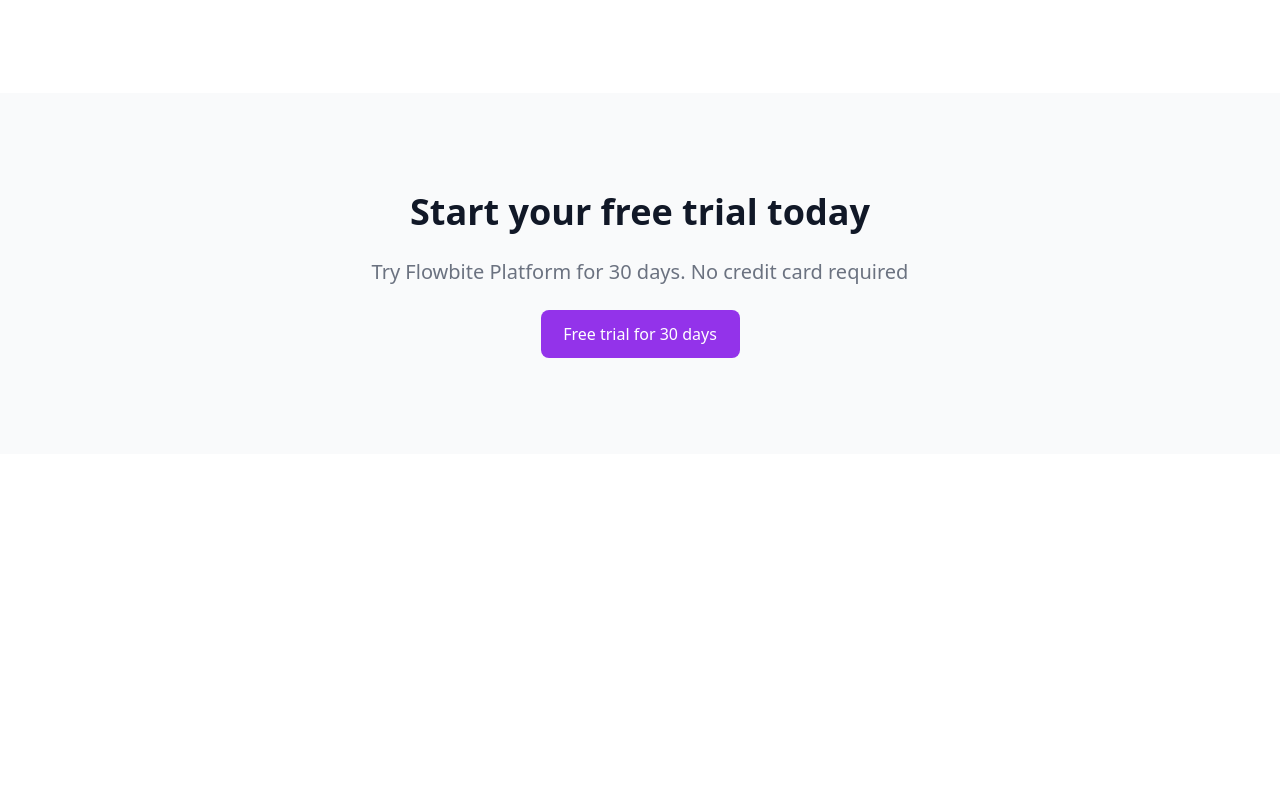
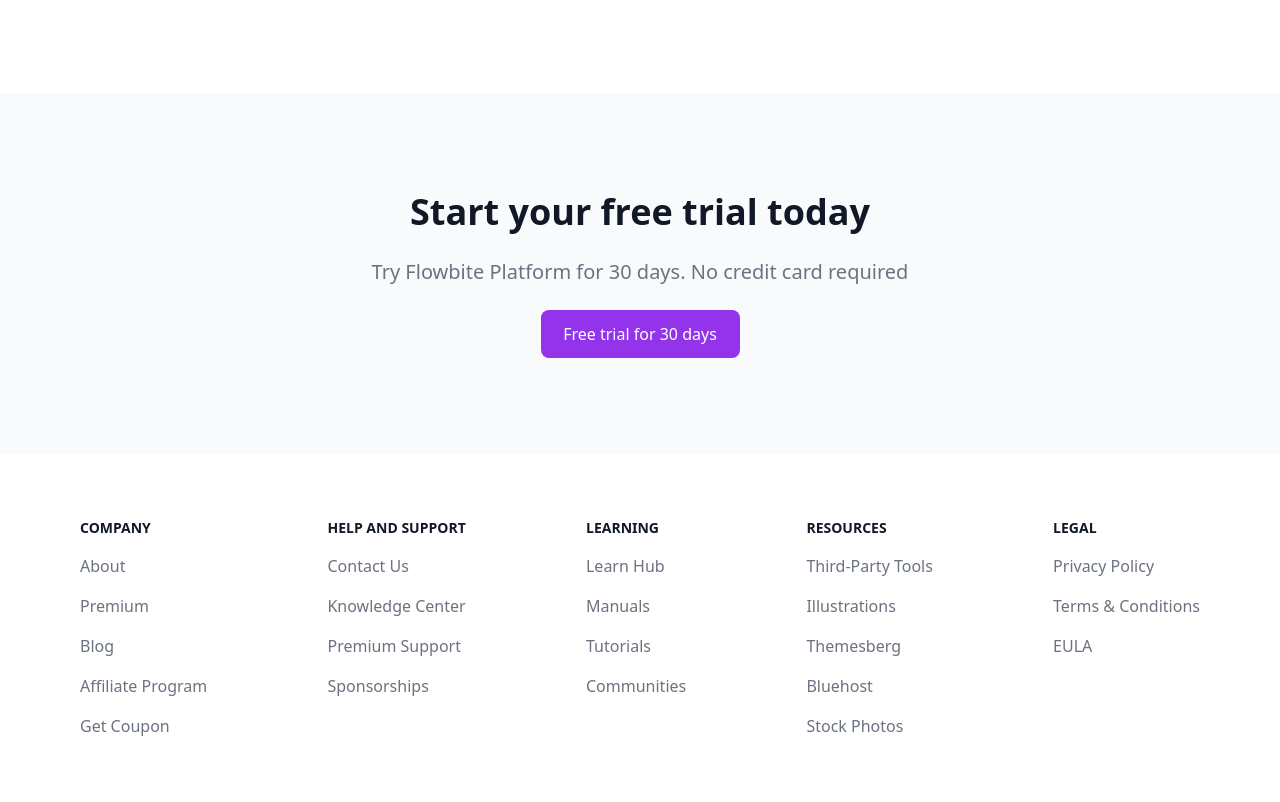
Before and after one commit to ardszsantos/landwind-nofork, a website: page src/index.html in a window 1280 px wide. Shown: the part 4477-5279 px from the top of the page. Before the commit the page ends 4931 px from the top, so only its background shows below. Drawn offline with nearby package versions, Linux system fonts and the light colour scheme.

Commit message:
1st footer area done

```diff
--- a/src/index.html
+++ b/src/index.html
@@ -289,7 +289,6 @@
           <p>What about browser support?</p>
           <img src="./assets/images/chevron-down.svg" alt="">
         </div>
-
       </div>
     </section>
 
@@ -301,5 +300,54 @@
         <button class="bg-purple-600 w-[199px] py-3 px-5 text-white rounded-lg">Free trial for 30 days</button>
       </div>
     </section>
+
+
+    <footer>
+      <div class="py-16 px-20 flex flex-col justify-center items-center">
+        <div class="w-full flex justify-between">
+          <div class="flex flex-col gap-4">
+            <p class="text-sm font-semibold text-gray-900">COMPANY</p>
+            <a class="text-base font-normal text-gray-500" href="#">About</a>
+            <a class="text-base font-normal text-gray-500" href="#">Premium</a>
+            <a class="text-base font-normal text-gray-500" href="#">Blog</a>
+            <a class="text-base font-normal text-gray-500" href="#">Affiliate Program</a>
+            <a class="text-base font-normal text-gray-500" href="#">Get Coupon</a>
+          </div>
+          <div class="flex flex-col gap-4">
+            <p class="text-sm font-semibold text-gray-900">HELP AND SUPPORT</p>
+            <a class="text-base font-normal text-gray-500" href="#">Contact Us</a>
+            <a class="text-base font-normal text-gray-500" href="#">Knowledge Center</a>
+            <a class="text-base font-normal text-gray-500" href="#">Premium Support</a>
+            <a class="text-base font-normal text-gray-500" href="#">Sponsorships</a>
+          </div>
+          <div class="flex flex-col gap-4">
+            <p class="text-sm font-semibold text-gray-900">LEARNING</p>
+            <a class="text-base font-normal text-gray-500" href="#">Learn Hub</a>
+            <a class="text-base font-normal text-gray-500" href="#">Manuals</a>
+            <a class="text-base font-normal text-gray-500" href="#">Tutorials</a>
+            <a class="text-base font-normal text-gray-500" href="#">Communities</a>
+          </div>
+          <div class="flex flex-col gap-4">
+            <p class="text-sm font-semibold text-gray-900">RESOURCES</p>
+            <a class="text-base font-normal text-gray-500" href="#">Third-Party Tools</a>
+            <a class="text-base font-normal text-gray-500" href="#">Illustrations</a>
+            <a class="text-base font-normal text-gray-500" href="#">Themesberg</a>
+            <a class="text-base font-normal text-gray-500" href="#">Bluehost</a>
+            <a class="text-base font-normal text-gray-500" href="#">Stock Photos</a>
+          </div>
+          <div class="flex flex-col gap-4">
+            <p class="text-sm font-semibold text-gray-900">LEGAL</p>
+            <a class="text-base font-normal text-gray-500" href="#">Privacy Policy</a>
+            <a class="text-base font-normal text-gray-500" href="#">Terms & Conditions</a>
+            <a class="text-base font-normal text-gray-500" href="#">EULA</a>
+          </div>
+        </div>
+
+        <div>
+          <!--lastshit-->
+        </div>
+      </div>
+    </footer>
+
   </body>
 </html>
```
